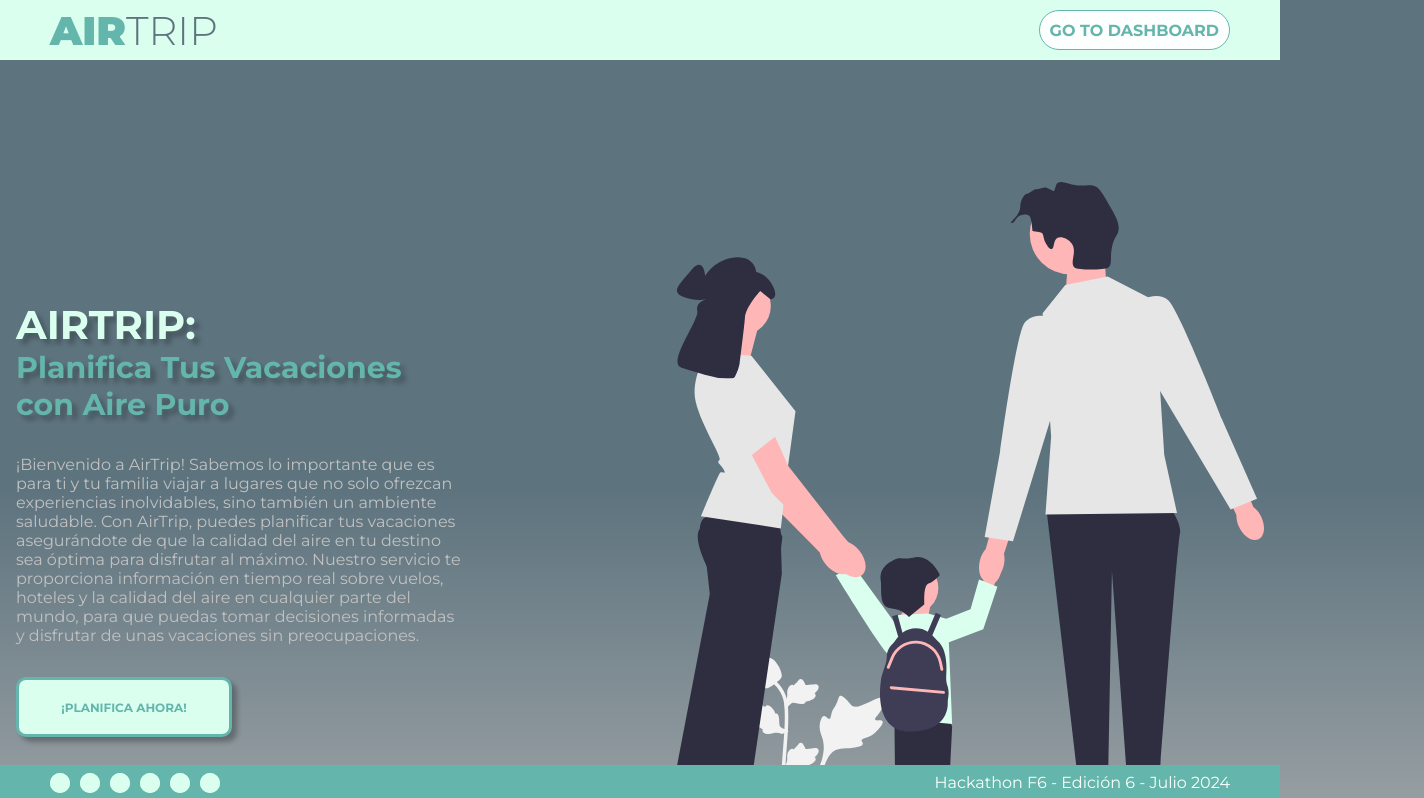
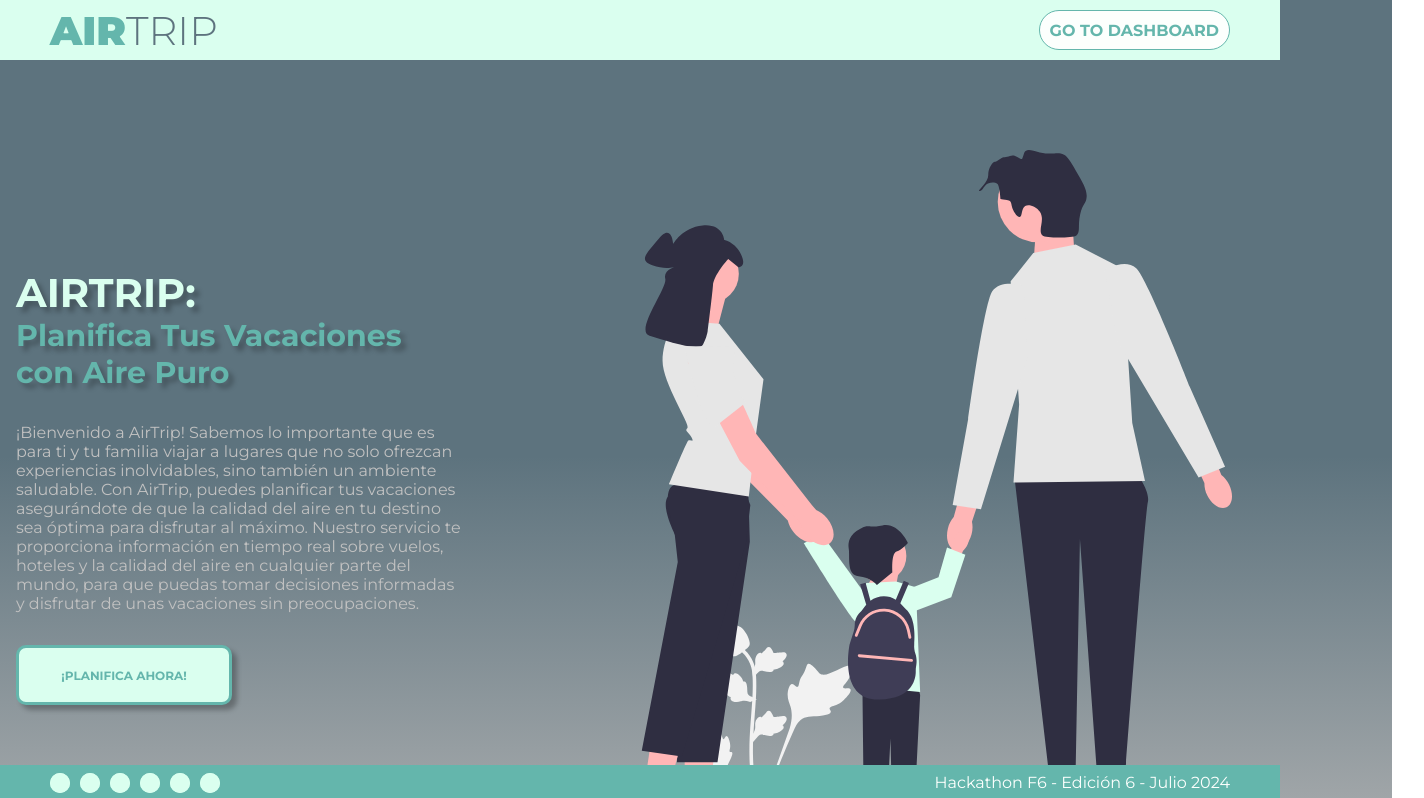
Before and after one commit to Deiximar/air-trip, a React (Vite) app: page / in a window 1280 px wide. Shown: the top 798 px of the page, 1424 px wide, since content can reach past the window. Built offline with nearby package versions, Linux system fonts and the light colour scheme.

Commit message:
fixing home body style

```diff
--- a/src/sass/footer.scss
+++ b/src/sass/footer.scss
@@ -11,7 +11,7 @@
   position:fixed;
   left:0px;
   bottom:0px;
-  width:100%;;
+  width:100%;
 }
 .profile-links {
   display: flex;
--- a/src/sass/landing.scss
+++ b/src/sass/landing.scss
@@ -10,10 +10,11 @@ body {
     padding: 5rem;
     justify-content: center;
     align-items: center;
+    width: 100%;
 }
 
 .containerText {
-    padding: 10rem;
+    padding: 8rem;
 }
 
 .textTitle {
```
